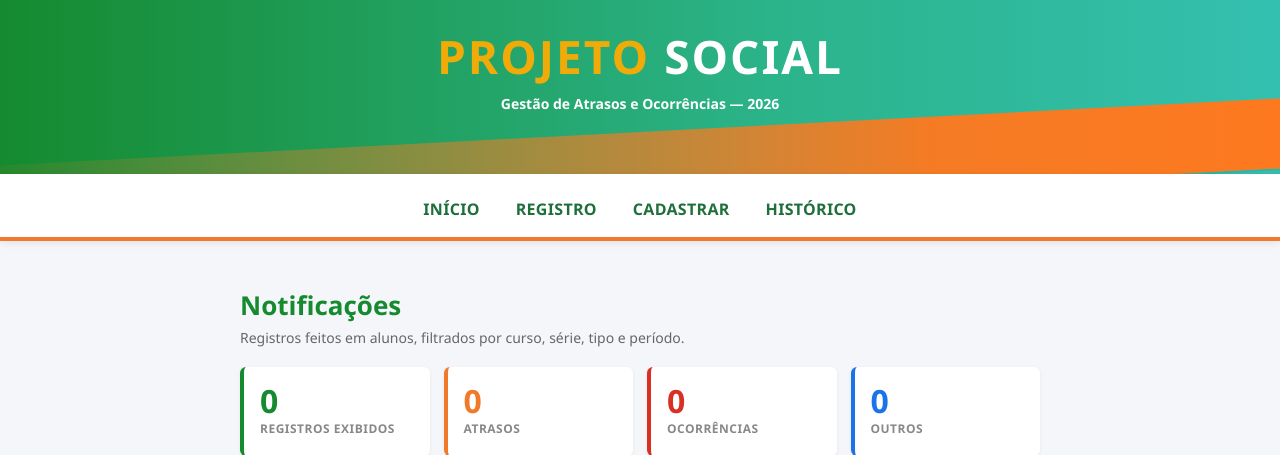
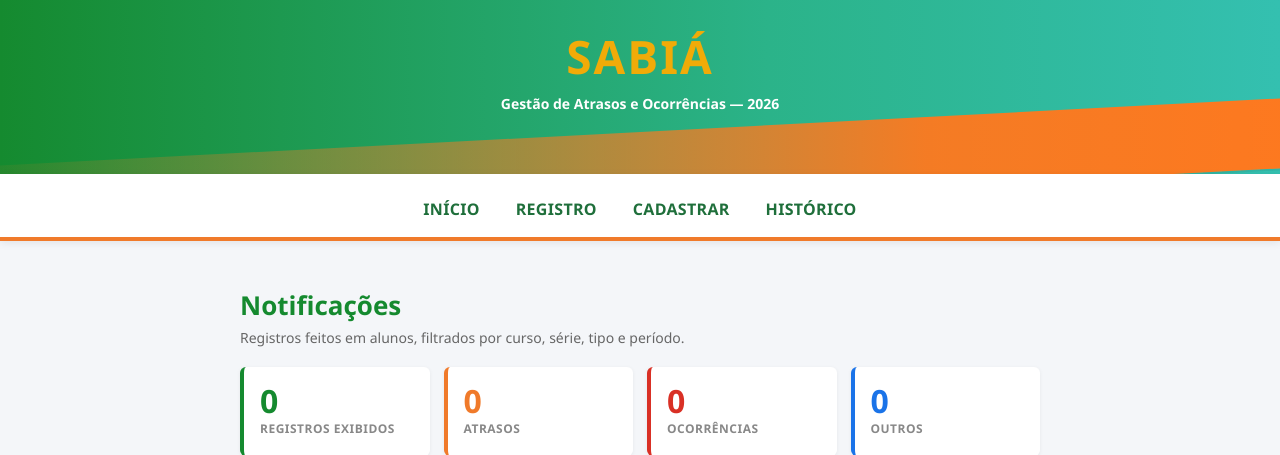
Before and after one commit to nicolasPL0/Projeto-Social-Backend, a PHP site: page /notificacoes.php in a window 1280 px wide. Shown: the top 455 px of the page. Run offline with PHP 8.4, Linux system fonts and the light colour scheme; data that the repository does not hold is empty.

Commit message:
Update notificacoes.php

```diff
--- a/notificacoes.php
+++ b/notificacoes.php
@@ -11,7 +11,7 @@ $matricula = isset($_GET['matricula']) ? htmlspecialchars($_GET['matricula']) :
   <!-- viewport: evita que o mobile comprima tudo numa tela pequenininha -->
   <meta name="viewport" content="width=device-width, initial-scale=1.0" />
   <link rel="stylesheet" href="https://cdnjs.cloudflare.com/ajax/libs/font-awesome/6.5.1/css/all.min.css">
-  <title>Notificações — Projeto Social</title>
+  <title>Notificações — SABIÁ </title>
   <link rel="stylesheet" href="style.css" />
 
   <style>
@@ -205,7 +205,7 @@ $matricula = isset($_GET['matricula']) ? htmlspecialchars($_GET['matricula']) :
   <!-- Topo verde com logo -->
   <header class="topbar">
     <div class="brand">
-      <div class="logo"><span style="color:#f1ab08;">PROJETO </span>SOCIAL</div>
+      <div class="logo"><span style="color:#f1ab08;">SABIÁ </span></div>
       <div class="subtitle">Gestão de Atrasos e Ocorrências — 2026</div>
     </div>
     <div class="angled-deco"></div>
```
